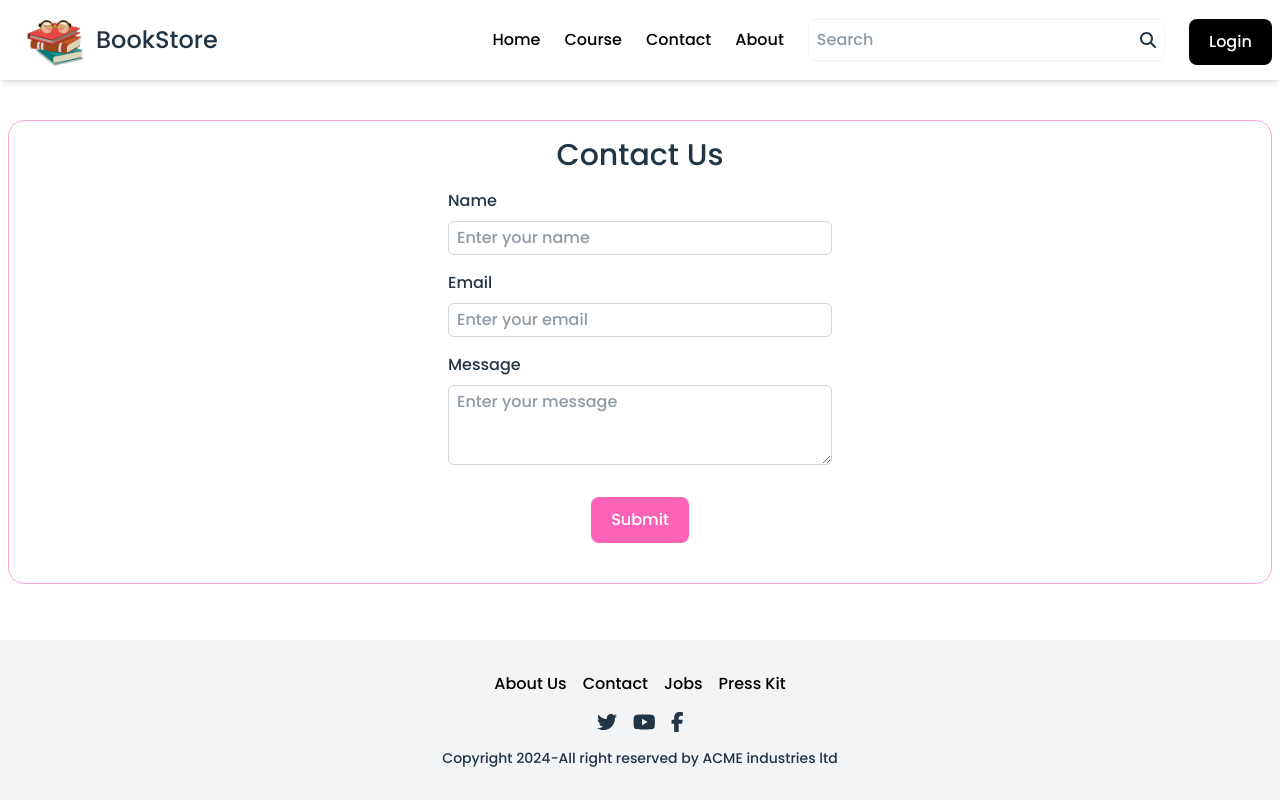
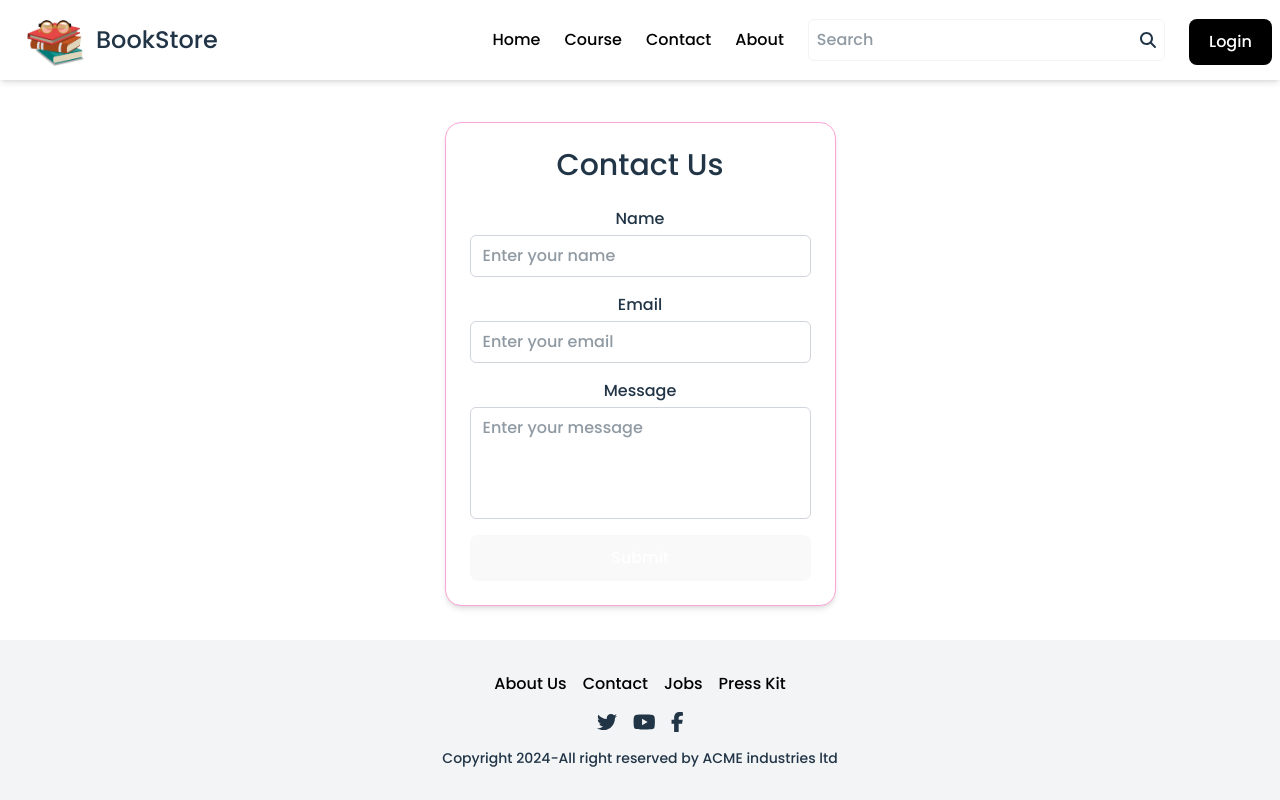
Before and after one commit to Tanu2406/bookstore_v2, a React (Vite) app in the folder Fronted/: page /contact in a window 1280 px wide. Built offline with nearby package versions, Linux system fonts and the light colour scheme; a web font is replaced by a local one.

Commit message:
change course.js

```diff
--- a/Fronted/src/components/Contact.jsx
+++ b/Fronted/src/components/Contact.jsx
@@ -1,6 +1,5 @@
-import React from 'react'
-import { useForm } from 'react-hook-form';
-import { Link} from 'react-router-dom'
+import React from "react";
+import { useForm } from "react-hook-form";
 
 const Contact = () => {
   const {
@@ -8,43 +7,65 @@ const Contact = () => {
     handleSubmit,
     formState: { errors },
   } = useForm();
+
+  const onSubmit = (data) => {
+    console.log(data);
+  };
+
   return (
-   <>
+    <div className="max-w-lg mx-auto px-4 mt-10">
+      {/* Contact Form Container */}
+      <div className="bg-white p-6 border border-pink-300 rounded-2xl shadow-md">
+        <h2 className="text-3xl font-bold text-center mb-6">Contact Us</h2>
 
-   <div className=' max-w-screen-2xl container mx-auto mr-2 ml-2 '>
-   <div className='mt-4 mb-0 items-center justify-center text-center  bg-white  p-4 border border-pink-300 rounded-2xl '>
-    <form onSubmit={handleSubmit((data) => console.log(data))} className='flex  flex-col justify-center items-center'>
-    <div className='flex justify-between mb-4'>
-    <h2 className="font-bold text-3xl">Contact Us</h2>
-
+        {/* Form */}
+        <form onSubmit={handleSubmit(onSubmit)} className="flex flex-col gap-4">
+          {/* Name Input */}
+          <div className="flex flex-col">
+            <label htmlFor="name" className="mb-1 font-medium">Name</label>
+            <input
+              id="name"
+              type="text"
+              placeholder="Enter your name"
+              className="px-3 py-2 border border-gray-300 rounded-md outline-none w-full"
+              {...register("name", { required: "Please enter your name." })}
+            />
+            {errors.name && <p className="text-red-500 text-sm mt-1">{errors.name.message}</p>}
           </div>
 
-    <div className='mb-4 flex justify-start items-start flex-col'>
-        <p className='mb-2 ' >Name</p>
-        <input id='name' type='text' placeholder='Enter your name' className=' px-2 py-1 border w-96  border-gray-300 rounded-md outline-none' {...register('name', { required: true })}></input>
-        {errors.name && <p className='text-red-500 text-sm mt-1'>Please enter your name.</p>}
+          {/* Email Input */}
+          <div className="flex flex-col">
+            <label htmlFor="email" className="mb-1 font-medium">Email</label>
+            <input
+              id="email"
+              type="email"
+              placeholder="Enter your email"
+              className="px-3 py-2 border border-gray-300 rounded-md outline-none w-full"
+              {...register("email", { required: "Please enter your email." })}
+            />
+            {errors.email && <p className="text-red-500 text-sm mt-1">{errors.email.message}</p>}
           </div>
-      <div className='mb-4 flex justify-start items-start flex-col'>
-        <p className='mb-2 ' >Email</p>
-        <input id='email' type='email' placeholder='Enter your email' className=' px-2 py-1 border w-96  border-gray-300 rounded-md outline-none' {...register('email', { required: true })}></input>
-        {errors.email && <p className='text-red-500 text-sm mt-1'>Please enter your email.</p>}
+
+          {/* Message Textarea */}
+          <div className="flex flex-col">
+            <label htmlFor="message" className="mb-1 font-medium">Message</label>
+            <textarea
+              id="message"
+              placeholder="Enter your message"
+              className="px-3 py-2 border border-gray-300 rounded-md outline-none w-full h-28 resize-none"
+              {...register("message", { required: "Please enter your message." })}
+            />
+            {errors.message && <p className="text-red-500 text-sm mt-1">{errors.message.message}</p>}
           </div>
-      <div className='mb-4 flex justify-start items-start flex-col'>
-        <p className='mb-2'>Message</p>
-        <textarea  id='message' type='text' placeholder='Enter your message' className=' px-2 pt-1 border w-96 h-[80px] border-gray-300 rounded-md outline-none  placeholder:text-top ' {...register('password', { required: true })}></textarea>
-        {errors.message && <p className='text-red-500 text-sm mt-1'>Please enter your message.</p>}
-      </div>
-      <div className='flex justify-between mb-2 '>
-      <button className="mt-4 mb-4 !bg-pink-400 text-white px-6 py-2 rounded-lg hover:!bg-pink-300">Submit</button>
 
-      </div>
+          {/* Submit Button */}
+          <button type="submit" className="w-full bg-pink-400 text-white py-2 rounded-lg hover:bg-pink-300 transition">
+            Submit
+          </button>
         </form>
       </div>
+    </div>
+  );
+};
 
-   </div>
-
-   </>
-  )
-}
-
-export default Contact
+export default Contact;
```
Lines whose indentation alone changed are shown as unchanged.
